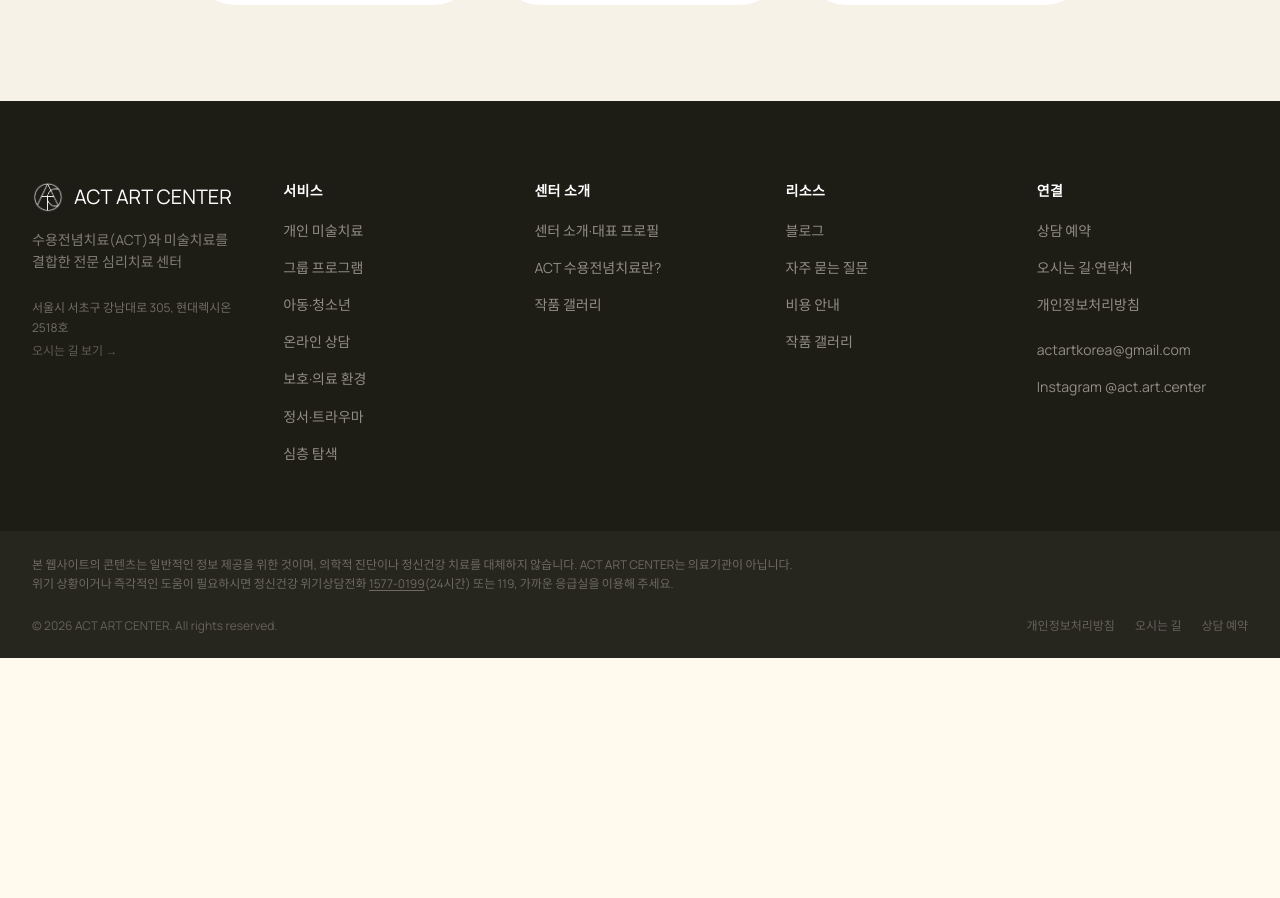
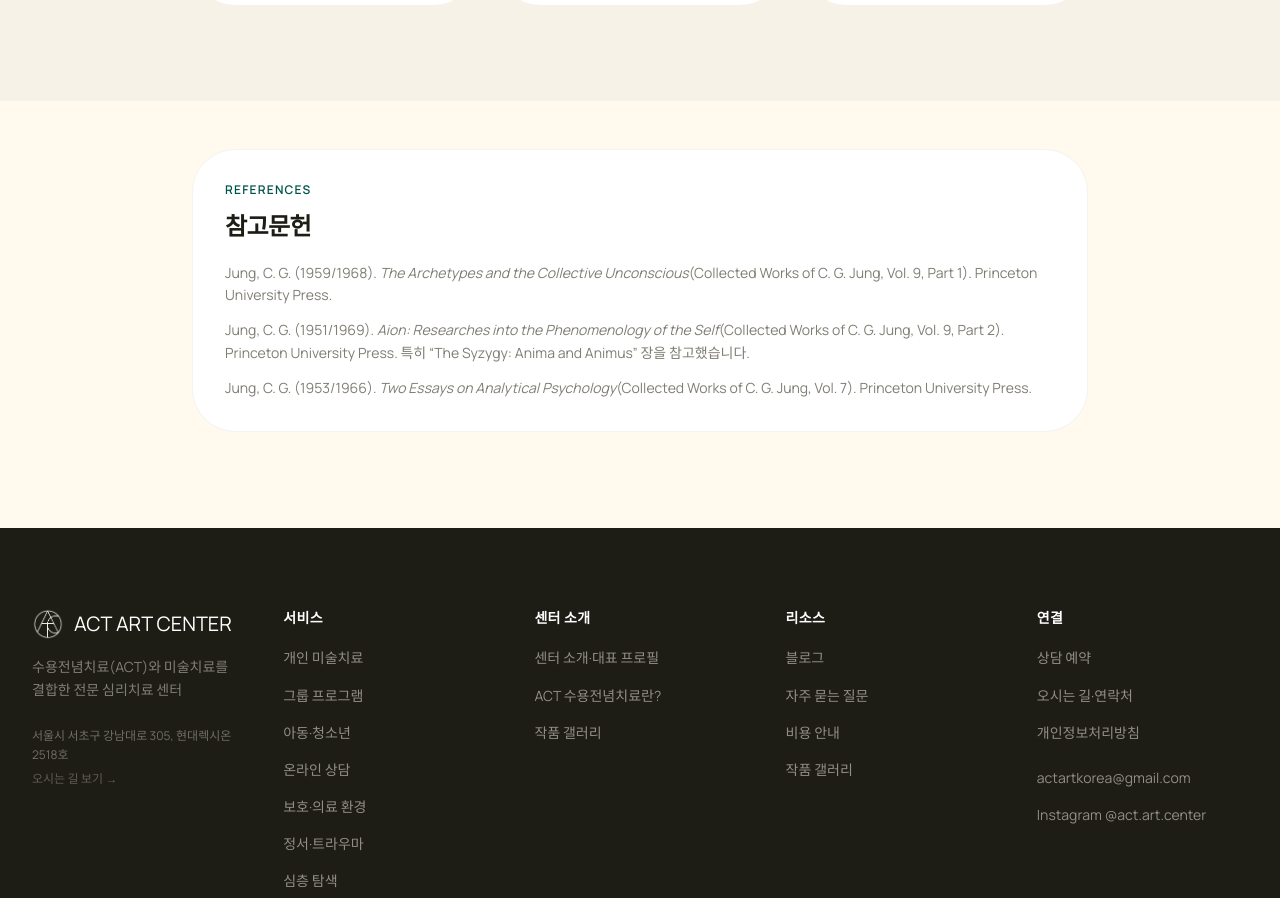
Before and after one commit to act-art-center/actartcenter.com, a Next.js app: page /characters in a window 1280 px wide. Shown: the part 2196-3094 px from the top of the page. Before the commit the page ends 2854 px from the top, so only its background shows below. Built offline with nearby package versions, Linux system fonts and the light colour scheme.

Commit message:
fix: restore Jung references without queer citation

```diff
--- a/src/app/characters/page.tsx
+++ b/src/app/characters/page.tsx
@@ -141,6 +141,33 @@ export default function CharactersPage() {
         </Container>
       </SectionWrapper>
 
+      <SectionWrapper bg="paper" className="pt-10 lg:pt-12">
+        <Container>
+          <div className="max-w-4xl mx-auto rounded-2xl bg-white p-6 lg:p-8" style={{ border: "1px solid rgba(196, 191, 183, 0.18)" }}>
+            <p className="text-xs font-semibold tracking-widest uppercase text-primary-500 mb-3">
+              References
+            </p>
+            <h2 className="text-night text-xl lg:text-2xl font-bold tracking-tight">
+              참고문헌
+            </h2>
+            <ul className="mt-5 space-y-3 text-charcoal/70 text-sm leading-relaxed">
+              <li>
+                Jung, C. G. (1959/1968). <em>The Archetypes and the Collective Unconscious</em>
+                (Collected Works of C. G. Jung, Vol. 9, Part 1). Princeton University Press.
+              </li>
+              <li>
+                Jung, C. G. (1951/1969). <em>Aion: Researches into the Phenomenology of the Self</em>
+                (Collected Works of C. G. Jung, Vol. 9, Part 2). Princeton University Press.
+                특히 “The Syzygy: Anima and Animus” 장을 참고했습니다.
+              </li>
+              <li>
+                Jung, C. G. (1953/1966). <em>Two Essays on Analytical Psychology</em>
+                (Collected Works of C. G. Jung, Vol. 7). Princeton University Press.
+              </li>
+            </ul>
+          </div>
+        </Container>
+      </SectionWrapper>
 
     </>
   );
```
